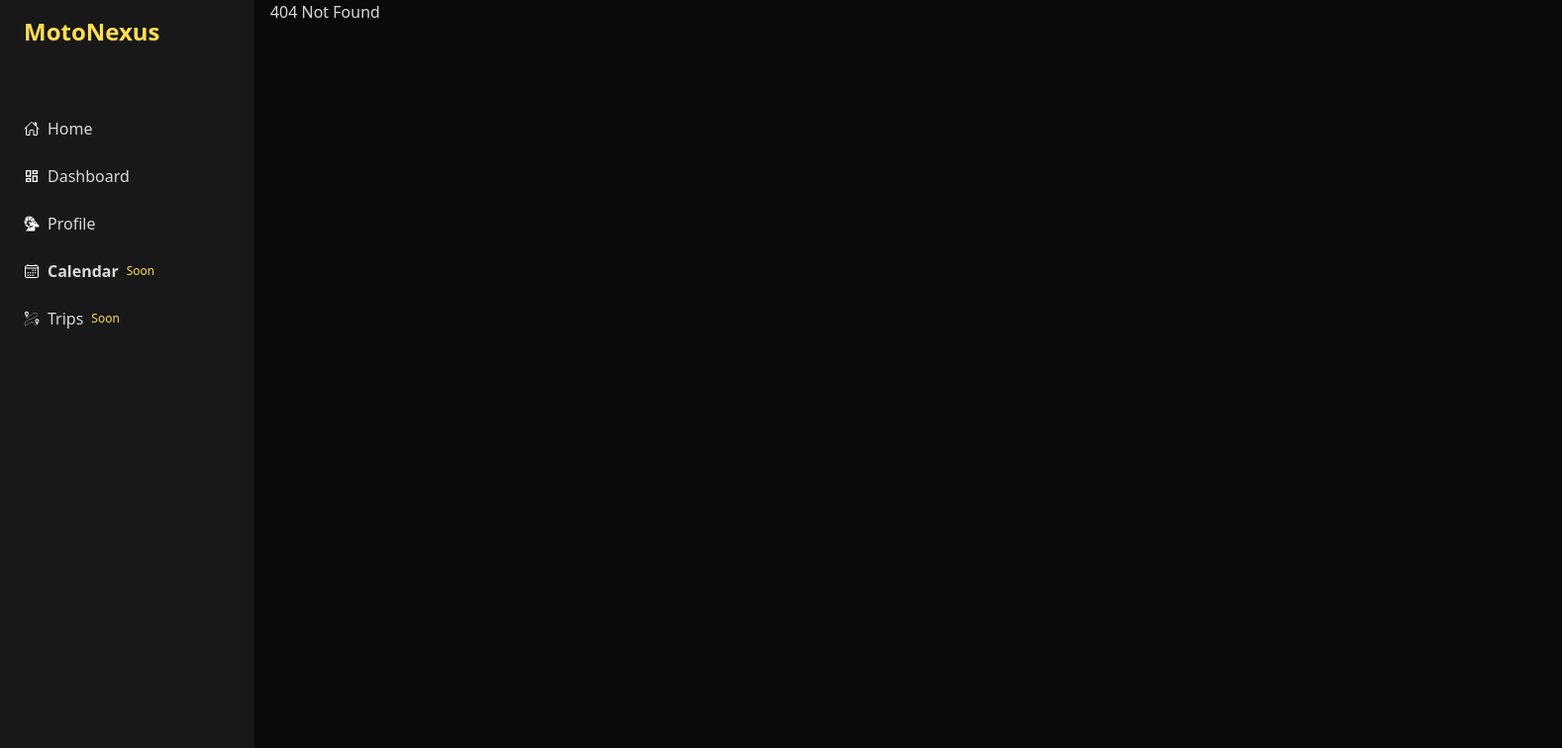
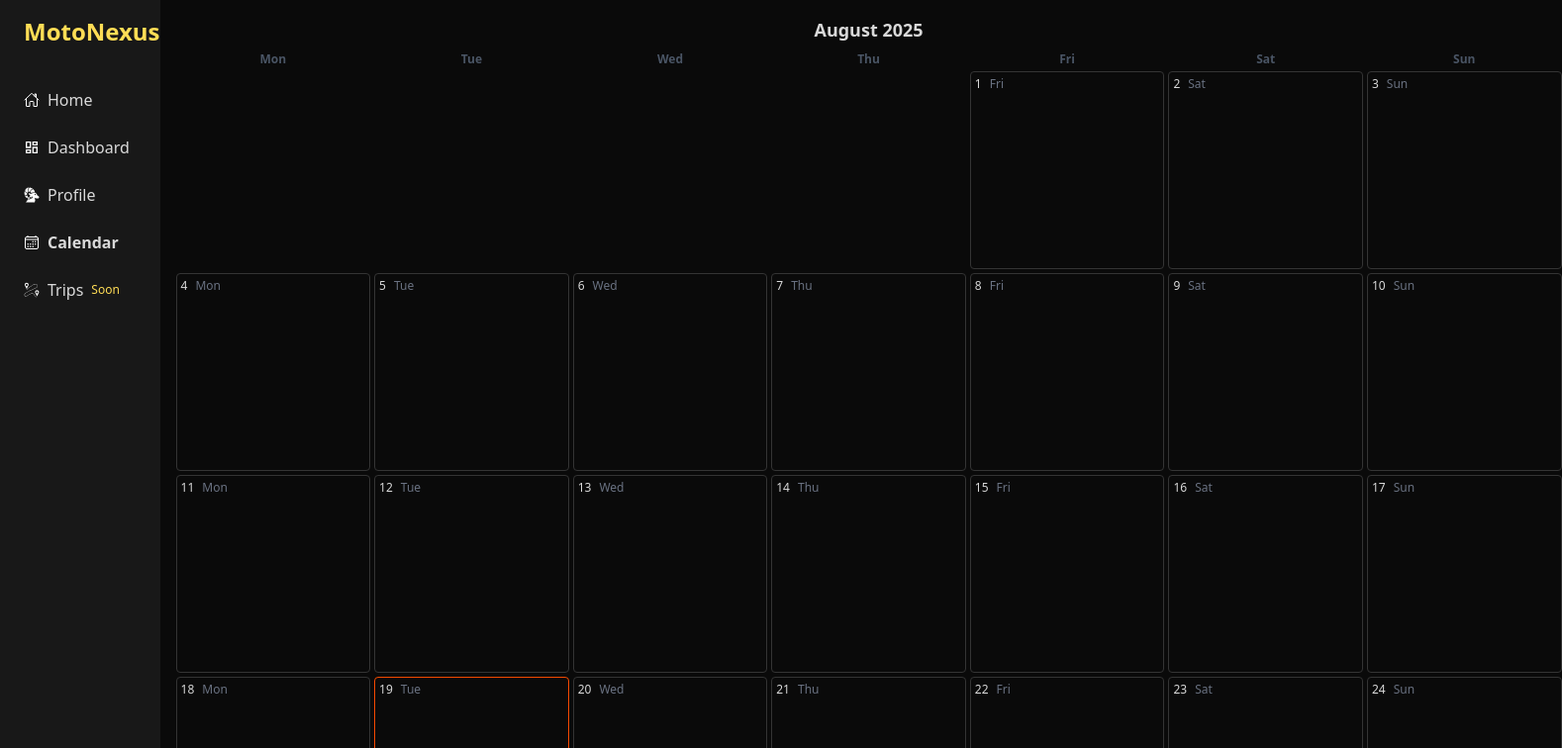
Before and after one commit to DjordjevicN/motonexus, a React (Vite) app: page /calendar in a window 1280 px wide. Before the commit this address had no page. Shown: the top 756 px of the page at 99% size, 1578 px wide, since content can reach past the window. Built offline with nearby package versions, Linux system fonts and the light colour scheme.

Commit message:
mock calendar setup

```diff
--- a/package.json
+++ b/package.json
@@ -15,6 +15,7 @@
     "@tailwindcss/vite": "^4.1.12",
     "@tanstack/react-query": "^5.84.2",
     "axios": "^1.11.0",
+    "date-fns": "^4.1.0",
     "leaflet": "^1.9.4",
     "react": "^19.1.0",
     "react-dom": "^19.1.0",
--- a/src/components/navigation/navRoutes.ts
+++ b/src/components/navigation/navRoutes.ts
@@ -17,7 +17,7 @@ export const navRoutes = [
   {
     path: "/calendar",
     label: "Calendar",
-    status: "Soon",
+    status: "",
   },
   {
     path: "/trips",
--- a/src/constants/routes.ts
+++ b/src/constants/routes.ts
@@ -5,5 +5,6 @@ export const ROUTES = {
   ABOUT: "/about",
   DASHBOARD: "/dashboard",
   EVENT_DETAILS: "/event/:id",
+  CALENDAR: "/calendar",
   NOT_FOUND: "*",
 };
--- /dev/null
+++ b/src/pages/Calendar.tsx
@@ -0,0 +1,139 @@
+import {
+  startOfMonth,
+  endOfMonth,
+  eachDayOfInterval,
+  format,
+  parseISO,
+  getDay,
+  isToday,
+  isWithinInterval,
+} from "date-fns";
+import { memo, useEffect, useRef } from "react";
+
+const Calendar = () => {
+  const monthRefs = useRef<(HTMLDivElement | null)[]>([]);
+  const year = new Date().getFullYear();
+  const months = Array.from({ length: 12 }, (_, i) => new Date(year, i, 1));
+
+  const getWeekdayIndex = (date: Date) => (getDay(date) + 6) % 7;
+  const events = [
+    {
+      id: "1",
+      title: "Event 1",
+      startDate: "2025-01-05",
+      endDate: "2025-01-05",
+      country: "USA",
+    },
+    {
+      id: "2",
+      title: "Event 2",
+      startDate: "2025-01-02",
+      endDate: "2025-01-02",
+      country: "Canada",
+    },
+  ];
+
+  useEffect(() => {
+    const timeout = setTimeout(() => {
+      const currentMonthIndex = new Date().getMonth();
+      const target = monthRefs.current[currentMonthIndex];
+      if (target) {
+        target.scrollIntoView({ behavior: "smooth", block: "start" });
+      }
+    }, 1000);
+    return () => clearTimeout(timeout);
+  }, []);
+  return (
+    <>
+      <div className="mt-4 h-screen flex flex-col pr-4">
+        <div className="flex flex-col gap-8  overflow-auto min-w-[1400px] lg:overflow-y-auto">
+          {months.map((month, index) => {
+            const monthStart = startOfMonth(month);
+            const monthEnd = endOfMonth(month);
+            const days = eachDayOfInterval({
+              start: monthStart,
+              end: monthEnd,
+            });
+
+            const leadingEmptyDays = Array.from({
+              length: getWeekdayIndex(monthStart),
+            });
+
+            return (
+              <div
+                key={month.toString()}
+                ref={(el) => {
+                  monthRefs.current[index] = el;
+                }}
+              >
+                <h3 className="text-center font-semibold mb-2 text-lg">
+                  {format(month, "MMMM")} {year}
+                </h3>
+                <div className="grid grid-cols-7 gap-1 text-xs">
+                  {/* Weekday headers */}
+                  {["Mon", "Tue", "Wed", "Thu", "Fri", "Sat", "Sun"].map(
+                    (day) => (
+                      <div
+                        key={day}
+                        className="text-center font-semibold text-gray-600"
+                      >
+                        {day}
+                      </div>
+                    )
+                  )}
+
+                  {/* Leading empty days */}
+                  {leadingEmptyDays.map((_, i) => (
+                    <div key={`empty-${i}`} className="p-1 h-[200px]" />
+                  ))}
+
+                  {/* Days of the month */}
+                  {days.map((day) => {
+                    const dayEvents = [...events].filter((ev) => {
+                      const eventStart = parseISO(ev.startDate);
+                      const eventEnd = parseISO(ev.endDate);
+                      return isWithinInterval(day, {
+                        start: eventStart,
+                        end: eventEnd,
+                      });
+                    });
+
+                    const isCurrentDay = isToday(day);
+                    return (
+                      <div
+                        key={day.toString()}
+                        className={`cursor-pointer border border-border rounded p-1 min-h-[200px] ${
+                          isCurrentDay ? "border-orange-600" : ""
+                        } ${dayEvents.length ? "" : ""}`}
+                        title={`${dayEvents.length} event(s)`}
+                        onClick={() => {
+                          console.log(dayEvents);
+                        }}
+                      >
+                        <div className={`flex gap-2 items-center mb-2`}>
+                          <span>{format(day, "d")}</span>
+                          <span className="text-gray-500">
+                            {format(day, "EEE")}
+                          </span>
+                        </div>
+                        {dayEvents.length > 0 && (
+                          <div className="mt-2 overflow-y-scroll max-h-[300px]">
+                            {dayEvents.map((event) => {
+                              return <div key={event.id}>{event.title}</div>;
+                            })}
+                          </div>
+                        )}
+                      </div>
+                    );
+                  })}
+                </div>
+              </div>
+            );
+          })}
+        </div>
+      </div>
+    </>
+  );
+};
+
+export default memo(Calendar);
--- a/src/pages/EventDetails.tsx
+++ b/src/pages/EventDetails.tsx
@@ -27,7 +27,7 @@ const EventDetails = () => {
           </p>
         </div>
         <div className="flex justify-between mt-3 flex-col-reverse lg:flex-row gap-4 ">
-          <p className="text-text max-w-3xl min-h-[200px] whitespace-pre-line lg:mb-6 my-6 bg-card p-4 max-h-[300px] overflow-y-auto">
+          <p className="text-text max-w-3xl min-h-[200px] whitespace-pre-line lg:mb-6 my-6 max-h-[300px] overflow-y-auto">
             Lorem ipsum dolor sit amet consectetur adipisicing elit. Officia,
             maxime cumque? Itaque, animi ab minus sint repudiandae quia unde
             asperiores quo facere alias deleniti aperiam odio dolore a
@@ -92,7 +92,7 @@ const EventDetails = () => {
             sint repudiandae quia unde asperiores quo facere alias deleniti
             aperiam odio dolore a reprehenderit fugit. Lorem ipsum dolor sit
           </p>
-          <div className="bg-card p-4 rounded min-h-[200px] min-w-[300px] max-w-[400px] flex flex-col justify-between">
+          <div className="bg-card p-4 rounded min-h-[200px] min-w-[300px] max-w-[400px] flex flex-col justify-between my-6">
             <div className="flex flex-col gap-2">
               <div className="flex items-center gap-2">
                 <div className="w-[16px] h-[16px]">
--- a/src/routes.tsx
+++ b/src/routes.tsx
@@ -5,6 +5,7 @@ import Registration from "./pages/Registration";
 import { ROUTES } from "./constants/routes";
 import Login from "./pages/Login";
 import EventDetails from "./pages/EventDetails";
+import Calendar from "./pages/Calendar";
 
 const Home = lazy(() => import("./pages/Home"));
 const Dashboard = lazy(() => import("./pages/dashboard/Dashboard"));
@@ -53,6 +54,14 @@ export const appRoutes = [
     ),
   },
   {
+    path: ROUTES.CALENDAR,
+    element: (
+      <RouteWrapper fallback={<MainLoader />} errorFallback={errorFallback}>
+        <Calendar />
+      </RouteWrapper>
+    ),
+  },
+  {
     path: ROUTES.EVENT_DETAILS,
     element: (
       <RouteWrapper fallback={<MainLoader />} errorFallback={errorFallback}>
```
Also changed, not shown: 1 other file (tests, documents, lock files or other folders).
